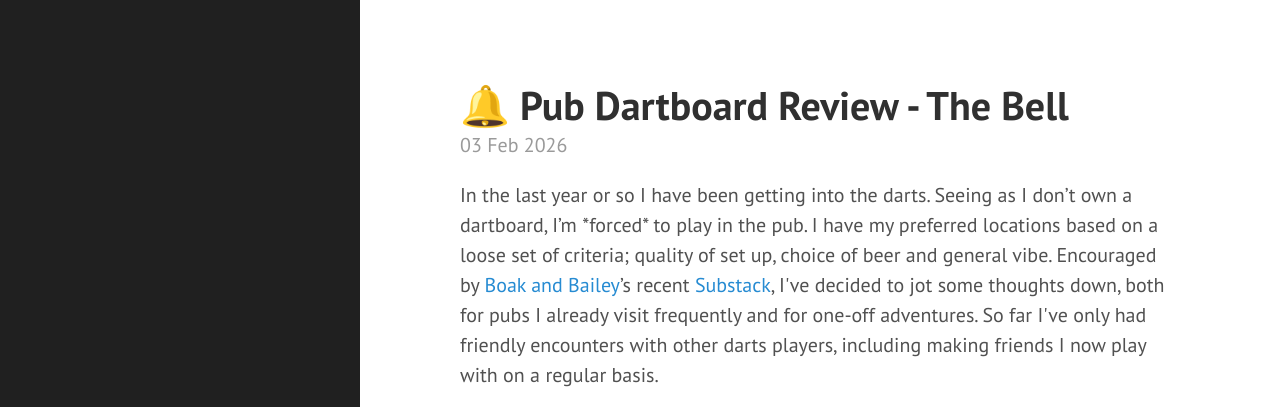
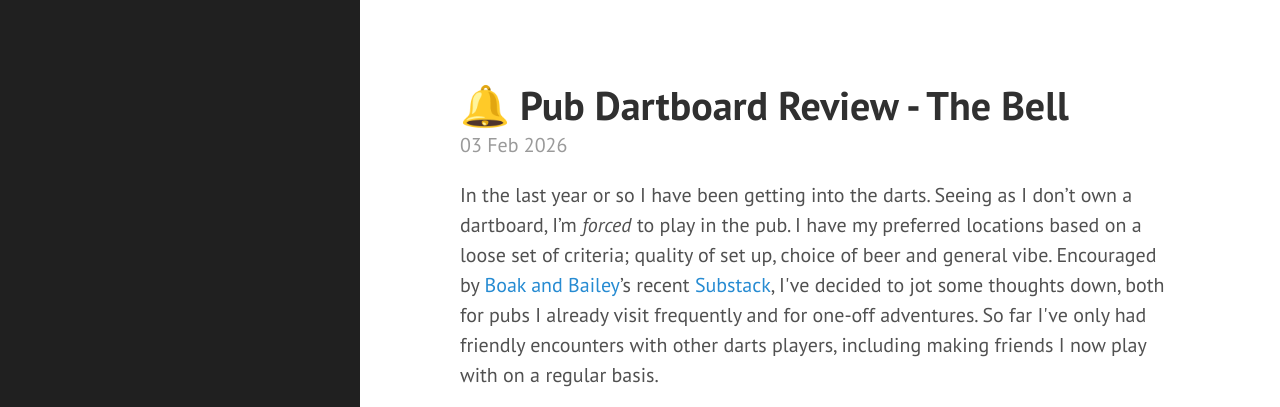
Before and after one commit to fred-cook/website, a Jekyll site: the page built from _posts/2026-02-03-The-Bell.html, in a window 1280 px wide and 900 px high. Shown: the top 407 px of the window. Built offline with Jekyll 4.4.1, drawn with Linux system fonts in a browser that asks for light colours.

Commit message:
use italics

```diff
--- a/_posts/2026-02-03-The-Bell.html
+++ b/_posts/2026-02-03-The-Bell.html
@@ -4,7 +4,7 @@ title: 🔔 Pub Dartboard Review - The Bell
 tags: darts pub dartboard-review
 ---
 
-<p>In the last year or so I have been getting into the darts. Seeing as I don’t own a dartboard, I’m *forced* to play in the pub. I have my preferred locations based on a loose set of criteria; quality of set up, choice of beer and general vibe. Encouraged by <a href=https://boakandbailey.com>Boak and Bailey</a>’s recent <a href=https://boakandbailey.substack.com/p/you-should-start-writing-about-beer>Substack</a>, I've decided to jot some thoughts down, both for pubs I already visit frequently and for one-off adventures. So far I've only had friendly encounters with other darts players, including making friends I now play with on a regular basis.</p>
+<p>In the last year or so I have been getting into the darts. Seeing as I don’t own a dartboard, I’m <i>forced</i> to play in the pub. I have my preferred locations based on a loose set of criteria; quality of set up, choice of beer and general vibe. Encouraged by <a href=https://boakandbailey.com>Boak and Bailey</a>’s recent <a href=https://boakandbailey.substack.com/p/you-should-start-writing-about-beer>Substack</a>, I've decided to jot some thoughts down, both for pubs I already visit frequently and for one-off adventures. So far I've only had friendly encounters with other darts players, including making friends I now play with on a regular basis.</p>
 
 <figure>
   <img src="/images/the-bell/gary_anderson.webp" alt="Gary Anderson pointing at the dartboard with a look of shock">
```
